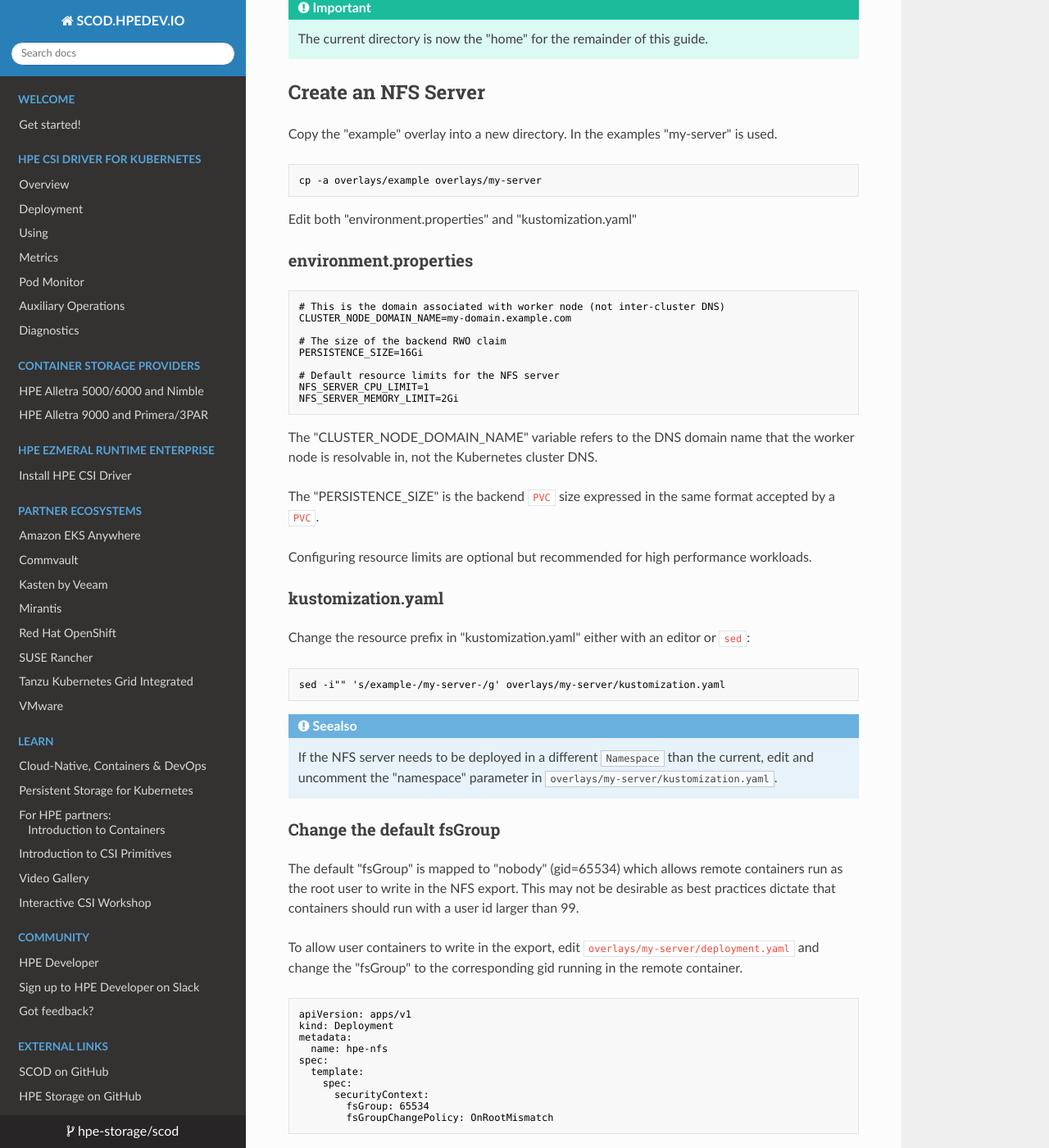
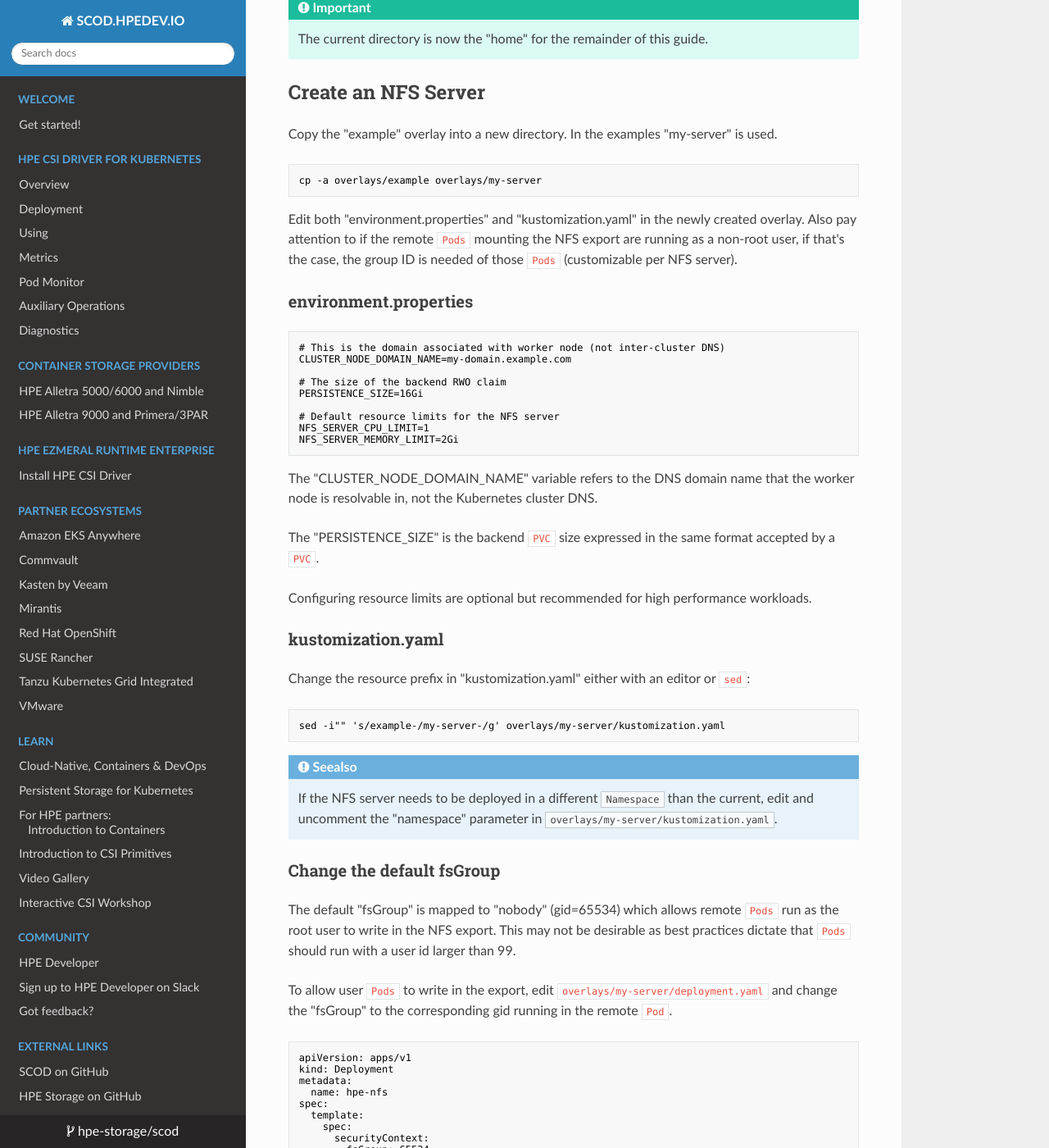
Before and after one commit to hpe-storage/scod, an MkDocs documentation site: the page built from docs/csi_driver/standalone_nfs.md, in a window 1280 px wide and 1400 px high, scrolled down 1796 px. Shown: the whole window at 82% size. Built offline with MkDocs 1.6.1, drawn with Linux system fonts in a browser that asks for light colours; nearby versions of some CDN libraries; some of the changed text lies outside the part shown.

Commit message:
Add fsGroup
Signed-off-by: Michael Mattsson <michael.mattsson@gmail.com>

````diff
--- a/docs/csi_driver/standalone_nfs.md
+++ b/docs/csi_driver/standalone_nfs.md
@@ -12,7 +12,7 @@ In certain situations is desirable to run the NFS Server Provisioner image witho
 
 ## Prerequisites
 
-It's assumed during the creation steps that a Kubernetes cluster is available with enough permissions to deploy privileged containers with `SYS_ADMIN` and `DAC_READ_SEARCH` capabilities. All steps are run in a terminal with `kubectl` and `git` in in the path.
+It's assumed during the creation steps that a Kubernetes cluster is available with enough permissions to deploy privileged `Pods` with `SYS_ADMIN` and `DAC_READ_SEARCH` capabilities. All steps are run in a terminal with `kubectl` and `git` in in the path.
 
 - A default `StorageClass` declared on the cluster
 - Worker nodes that will serve the NFS exports *must* be labeled with `csi.hpe.com/hpe-nfs: "true"`
@@ -61,7 +61,7 @@ Copy the "example" overlay into a new directory. In the examples "my-server" is
 cp -a overlays/example overlays/my-server
 ```
 
-Edit both "environment.properties" and "kustomization.yaml"
+Edit both "environment.properties" and "kustomization.yaml" in the newly created overlay. Also pay attention to if the remote `Pods` mounting the NFS export are running as a non-root user, if that's the case, the group ID is needed of those `Pods` (customizable per NFS server).
 
 ### environment.properties
 
@@ -96,9 +96,9 @@ sed -i"" 's/example-/my-server-/g' overlays/my-server/kustomization.yaml
 
 ### Change the default fsGroup
 
-The default "fsGroup" is mapped to "nobody" (gid=65534) which allows remote containers run as the root user to write in the NFS export. This may not be desirable as best practices dictate that containers should run with a user id larger than 99.
+The default "fsGroup" is mapped to "nobody" (gid=65534) which allows remote `Pods` run as the root user to write in the NFS export. This may not be desirable as best practices dictate that `Pods` should run with a user id larger than 99.
 
-To allow user containers to write in the export, edit `overlays/my-server/deployment.yaml` and change the "fsGroup" to the corresponding gid running in the remote container.
+To allow user `Pods` to write in the export, edit `overlays/my-server/deployment.yaml` and change the "fsGroup" to the corresponding gid running in the remote `Pod`.
 
 ```text
 apiVersion: apps/v1
````
